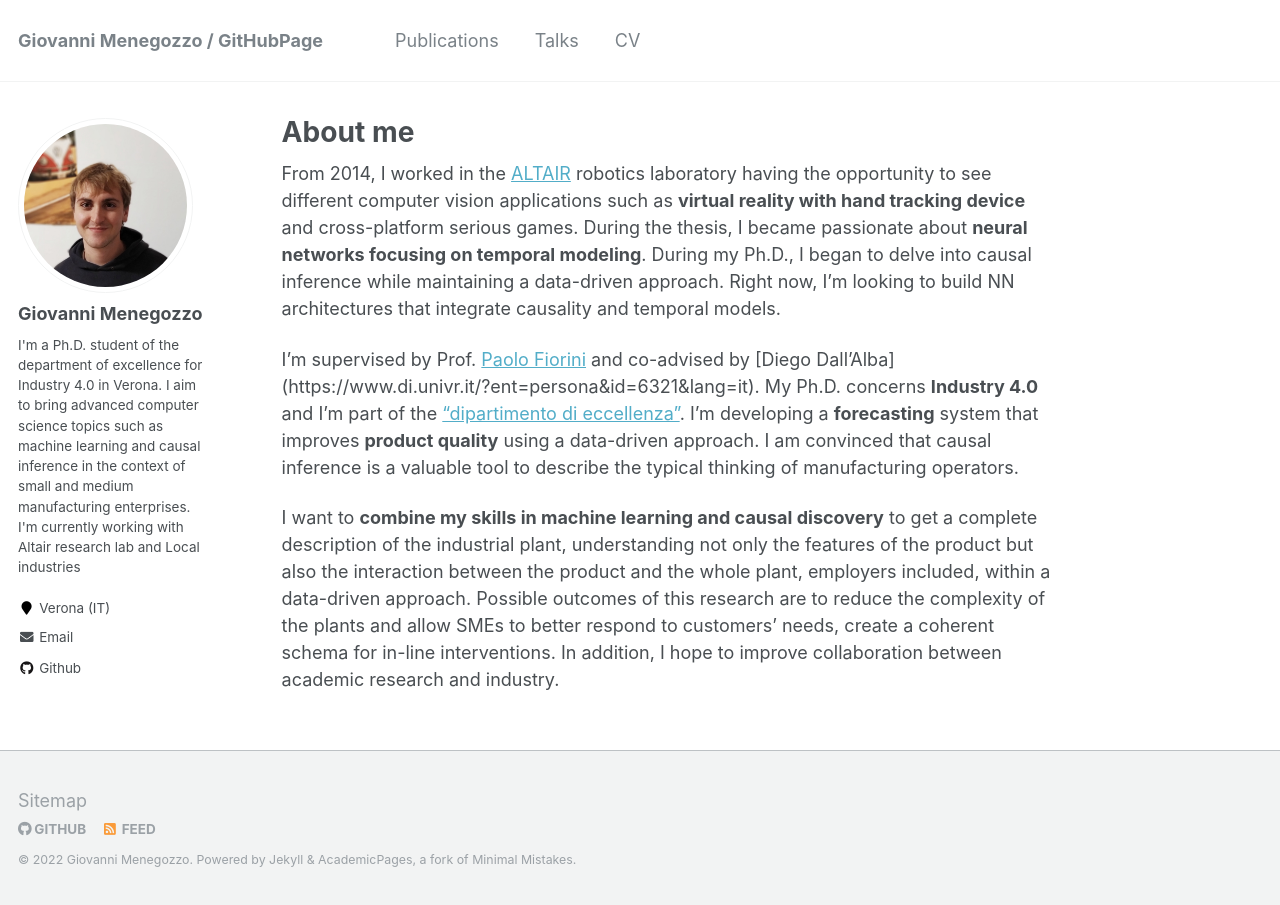
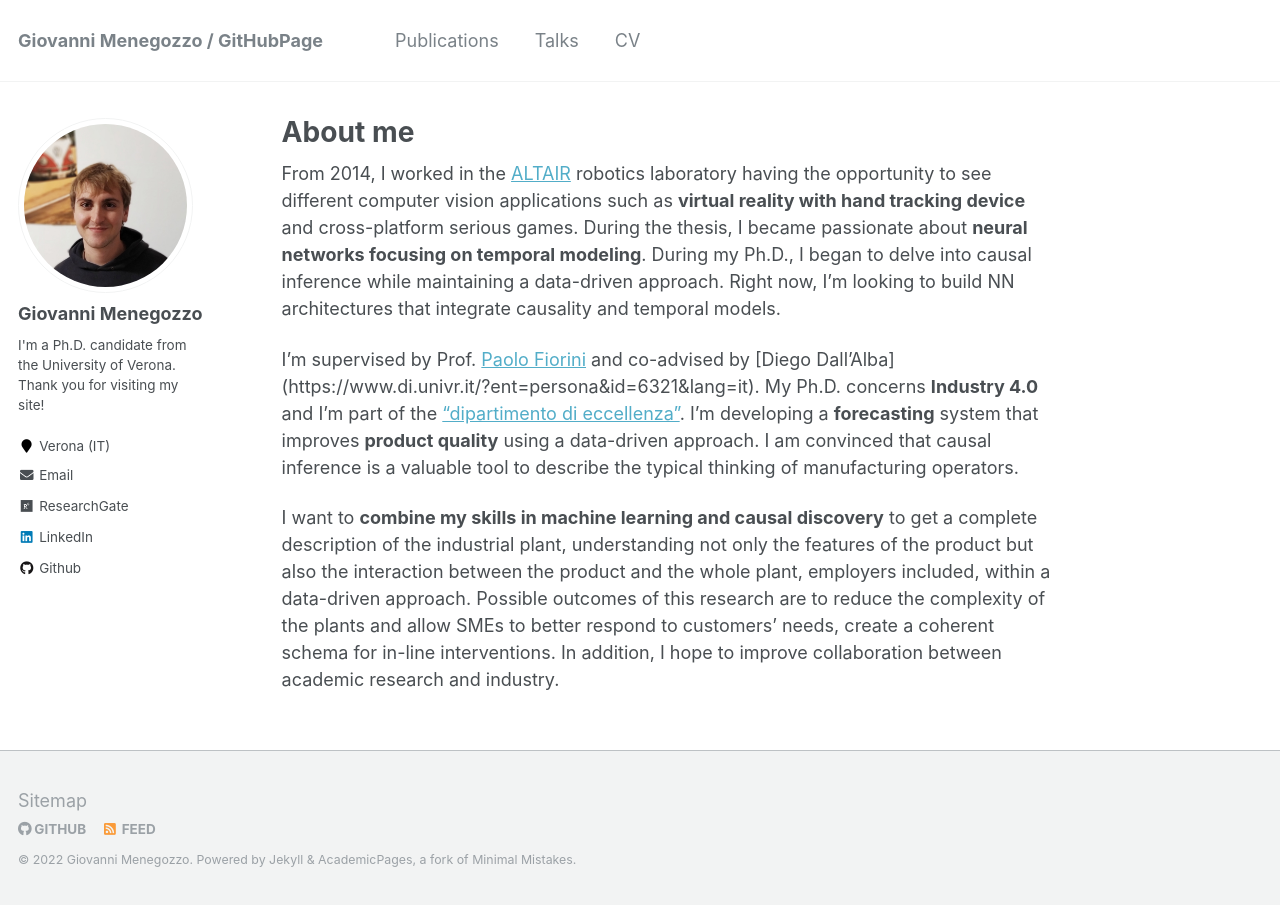
Before and after one commit to giovanniMen/giovannimenegozzosite, a Jekyll site: the page built from _pages/about.md, in a window 1280 px wide. Built offline with Jekyll 4.4.1, drawn with Linux system fonts in a browser that asks for light colours.

Commit message:
Update _config.yml

```diff
--- a/_config.yml
+++ b/_config.yml
@@ -55,11 +55,11 @@ atom_feed:
 author:
   name             : "Giovanni Menegozzo"
   avatar           : "profile.png"
-  bio              : "I'm a Ph.D. student of the department of excellence for Industry 4.0 in Verona. I aim to bring advanced computer science topics such as machine learning and causal inference in the context of small and medium manufacturing enterprises. I'm currently working with Altair research lab and Local industries "
+  bio              : "I'm a Ph.D. candidate from the University of Verona. Thank you for visiting my site!"
   location         : "Verona (IT)"
   employer         :
   email            :  "giovanni.menegozzo@gmail.com"
-  researchgate     :  # example: "https://www.researchgate.net/profile/yourprofile"
+  researchgate     :  "https://scholar.google.com/citations?user=kpS0FlEAAAAJ&hl=it"
   uri              :
   bitbucket        :
   codepen          :
@@ -71,7 +71,7 @@ author:
   instagram        :
   impactstory      : #"https://profiles.impactstory.org/u/xxxx-xxxx-xxxx-xxxx"
   lastfm           :
-  linkedin         :
+  linkedin         : " www.linkedin.com/in/menegozzo-giovanni"
   orcid            : #"http://orcid.org/yourorcidurl"
   pinterest        :
   soundcloud       :
```
